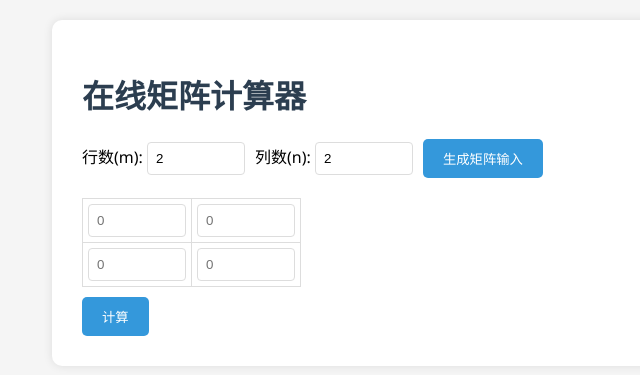
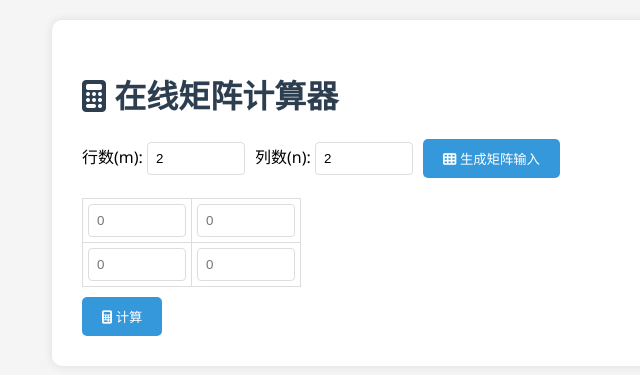
Before and after one commit to TimeTravelCoder/Flask, a Flask app: page / in a window 1280 px wide. Shown: the top 375 px of the page, without its empty margins (188-828 px from the left). Run offline with Flask 3, Linux system fonts and the light colour scheme.

Commit message:
项目优化

```diff
--- a/templates/index.html
+++ b/templates/index.html
@@ -5,12 +5,15 @@
     <meta name="viewport" content="width=device-width, initial-scale=1.0">
     <title>矩阵计算器</title>
     <link rel="stylesheet" href="/static/style.css">
+    <!-- 引入 Font Awesome 图标库 -->
+    <link rel="stylesheet" href="https://cdnjs.cloudflare.com/ajax/libs/font-awesome/6.4.2/css/all.min.css">
     <script src="https://polyfill.io/v3/polyfill.min.js?features=es6"></script>
     <script id="MathJax-script" async src="https://cdn.jsdelivr.net/npm/mathjax@3/es5/tex-mml-chtml.js"></script>
 </head>
 <body>
     <div class="container">
-        <h1>在线矩阵计算器</h1>
+        <!-- 在标题旁边添加图标 -->
+        <h1><i class="fa-solid fa-calculator"></i> 在线矩阵计算器</h1>
 
         {% if error %}
         <div class="error">{{ error|safe }}</div>
@@ -20,48 +23,50 @@
             <div class="input-group">
                 <label>行数(m): <input type="number" name="rows" min="1" value="{{ request.form.rows or 2 }}" required></label>
                 <label>列数(n): <input type="number" name="cols" min="1" value="{{ request.form.cols or 2 }}" required></label>
-                <button type="button" onclick="createMatrixInputs()">生成矩阵输入</button>
+                <!-- 在按钮上添加图标 -->
+                <button type="button" onclick="createMatrixInputs()"><i class="fa-solid fa-table-cells"></i> 生成矩阵输入</button>
             </div>
 
             <div id="matrixInput"></div>
 
-            <button type="submit">计算</button>
+            <!-- 在按钮上添加图标 -->
+            <button type="submit"><i class="fa-solid fa-calculator"></i> 计算</button>
         </form>
 
         {% if results %}
         <div class="results">
-            <h2>计算结果</h2>
+            <h2><i class="fa-solid fa-clipboard-list"></i> 计算结果</h2>
 
             <div class="result-section">
-                <h3>原始矩阵</h3>
+                <h3><i class="fa-solid fa-matrix"></i> 原始矩阵</h3>
                 <div class="math-display">\[ {{ results.original }} \]</div>
             </div>
 
             <div class="result-section">
-                <h3>行简化阶梯形(RREF)</h3>
+                <h3><i class="fa-solid fa-matrix"></i> 行简化阶梯形(RREF)</h3>
                 <div class="math-display">\[ {{ results.rref }} \]</div>
             </div>
 
             <div class="result-section">
-                <h3>矩阵秩</h3>
+                <h3><i class="fa-solid fa-ranking-star"></i> 矩阵秩</h3>
                 <p>{{ results.rank }}</p>
             </div>
 
             {% if results.is_square %}
             <div class="result-section">
-                <h3>行列式</h3>
+                <h3><i class="fa-solid fa-calculator"></i> 行列式</h3>
                 <!-- 去掉 latex 函数调用 -->
                 <div class="math-display">\[ {{ results.det }} \]</div>
             </div>
 
             <div class="result-section">
-                <h3>特征多项式</h3>
+                <h3><i class="fa-solid fa-polynomial"></i> 特征多项式</h3>
                 <div class="math-display">\[ {{ results.charpoly }} = 0 \]</div>
             </div>
 
             {% if results.eigen %}
             <div class="result-section">
-                <h3>特征值与特征向量</h3>
+                <h3><i class="fa-solid fa-arrow-up-right-dots"></i> 特征值与特征向量</h3>
                 {% for eigen in results.eigen %}
                 <div class="eigen-group">
                     <p>特征值: \( {{ eigen.value }} \) (代数重数: {{ eigen.multiplicity }})</p>
```
